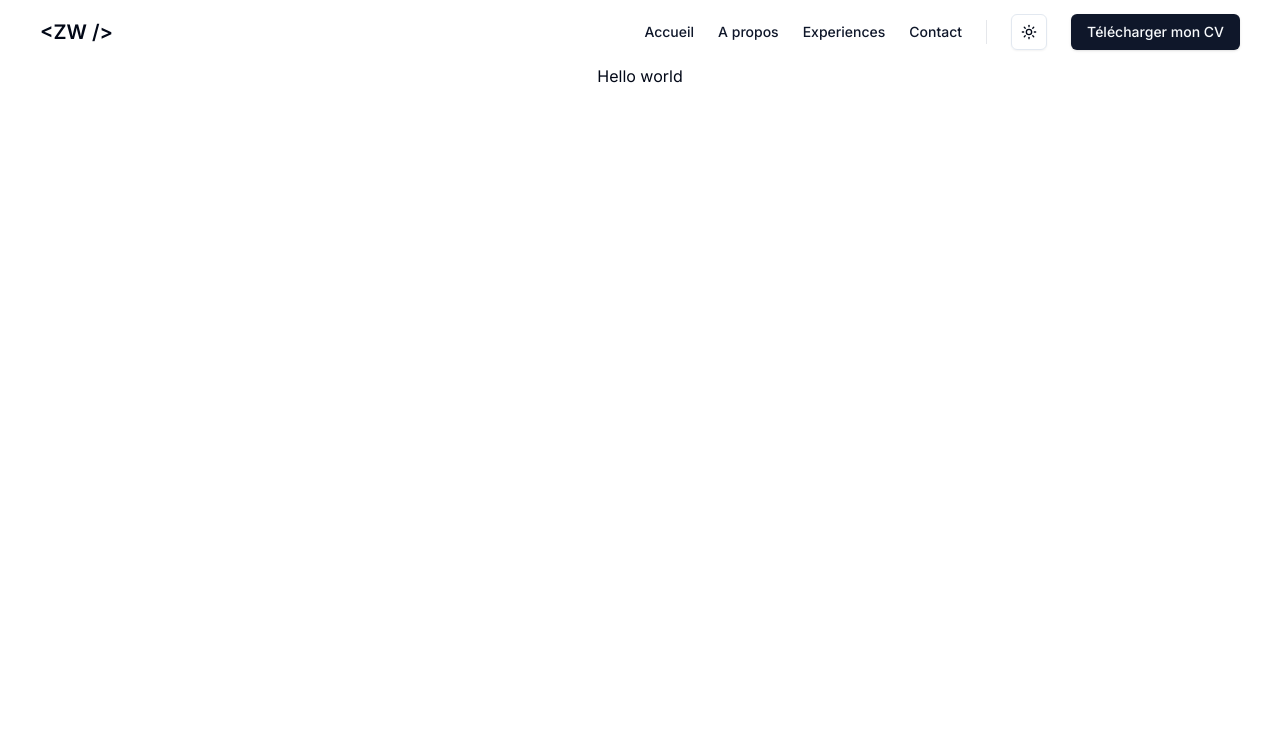
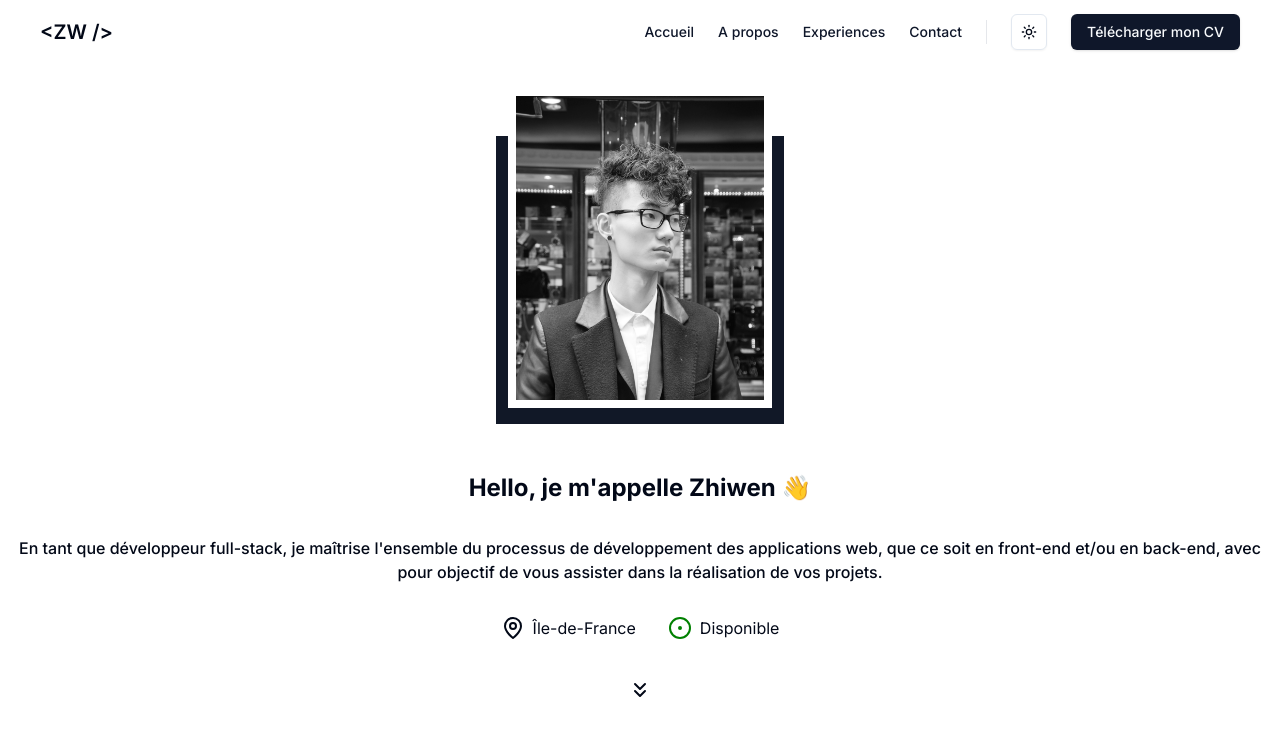
Before and after one commit to Zippee0709/portfolio, a Next.js app: page / in a window 1280 px wide. Shown: the top 736 px of the page. Built offline with nearby package versions, Linux system fonts and the light colour scheme.

Commit message:
FEAT presentation section, fix header menu displayed under images

```diff
--- a/src/app/page.tsx
+++ b/src/app/page.tsx
@@ -1,9 +1,11 @@
 import React from "react"
+
+import { Presentation } from "@/components/app/sections/presentation"
 
 export default function Home() {
   return (
-    <main className="h-full flex flex-col items-center justify-between">
-      <p>Hello world</p>
+    <main className="flex flex-col items-center justify-center py-10">
+      <Presentation />
     </main>
   )
 }
--- a/src/components/app/header.tsx
+++ b/src/components/app/header.tsx
@@ -49,7 +49,7 @@ const Header = () => {
         </div>
         <ul
           className={cn(
-            "absolute w-full bg-background left-0 top-16 flex flex-col gap-4 text-sm px-4 pb-4 transition-all ease-in duration-300 md:px-10 lg:flex-row lg:static lg:opacity-100 lg:pb-0 lg:w-auto lg:items-center lg:gap-6 lg:px-0",
+            "absolute z-10 w-full bg-background left-0 top-16 flex flex-col gap-4 text-sm px-4 pb-4 transition-all ease-in duration-300 md:px-10 lg:flex-row lg:static lg:opacity-100 lg:pb-0 lg:w-auto lg:items-center lg:gap-6 lg:px-0",
             isMenuOpen ? "opacity-100 top-16" : "opacity-0 top-[-400px]"
           )}
         >
--- /dev/null
+++ b/src/components/app/sections/presentation.tsx
@@ -0,0 +1,47 @@
+import React from "react"
+import Image from "next/image"
+
+import { Button } from "@/components/ui/button"
+import { Icons } from "@/components/ui/icons"
+
+const Presentation = () => {
+  return (
+    <section className="flex flex-col gap-8 items-center p-4">
+      <div className="flex justify-center items-center w-72 h-72 bg-gray-900 my-4">
+        <div className="relative w-11/12 h-80">
+          <Image
+            className="bg-background p-2 -translate-y-8"
+            src="/images/pp.jpg"
+            alt="photo-de-profil"
+            fill
+            style={{ objectFit: "cover", objectPosition: "top" }}
+          />
+        </div>
+      </div>
+      <h1 className="text-2xl font-bold text-center">
+        Hello, je m'appelle Zhiwen 👋
+      </h1>
+      <p className="font-medium text-center">
+        En tant que développeur full-stack, je maîtrise l'ensemble du processus
+        de développement des applications web, que ce soit en front-end et/ou en
+        back-end, avec pour objectif de vous assister dans la réalisation de vos
+        projets.
+      </p>
+      <div className="flex gap-8">
+        <div className="flex gap-2">
+          <Icons.MapPin className="h-6 w-6" />
+          <p className="text-medium">Île-de-France</p>
+        </div>
+        <div className="flex gap-2">
+          <Icons.CircleDot className="h-6 w-6" color="green" />
+          <p className="text-medium">Disponible</p>
+        </div>
+      </div>
+      <Button variant="ghost" size="icon">
+        <Icons.ChevronsDown className="h-6 w-6" />
+      </Button>
+    </section>
+  )
+}
+
+export { Presentation }
```
Also changed, not shown: src/components/ui/icons.tsx (+16 -5 lines), public/images/pp.jpg (added).
